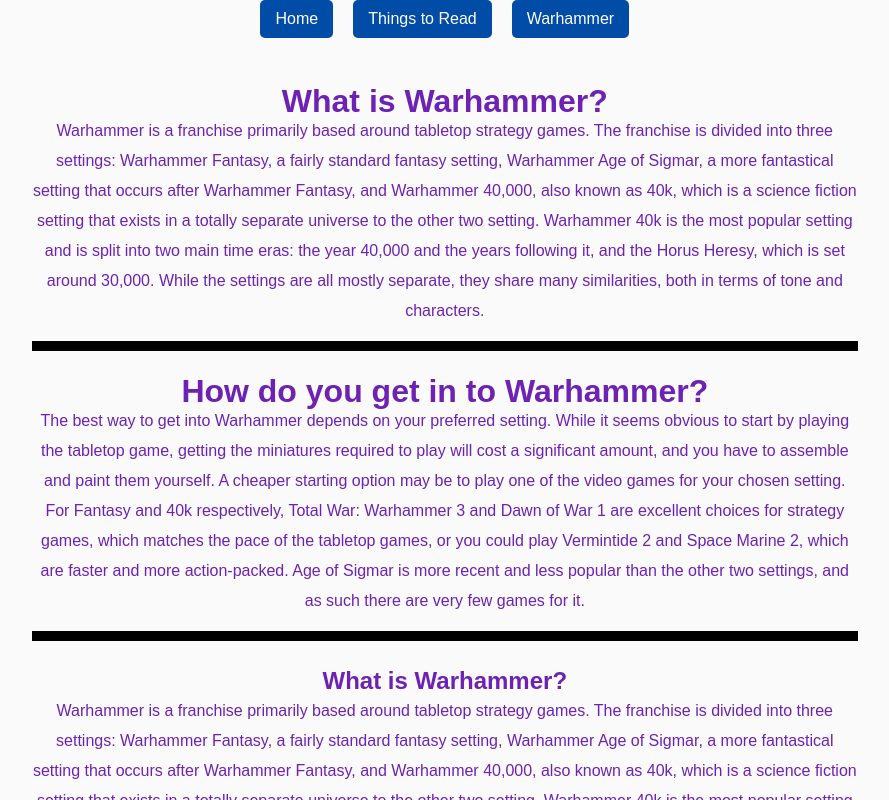
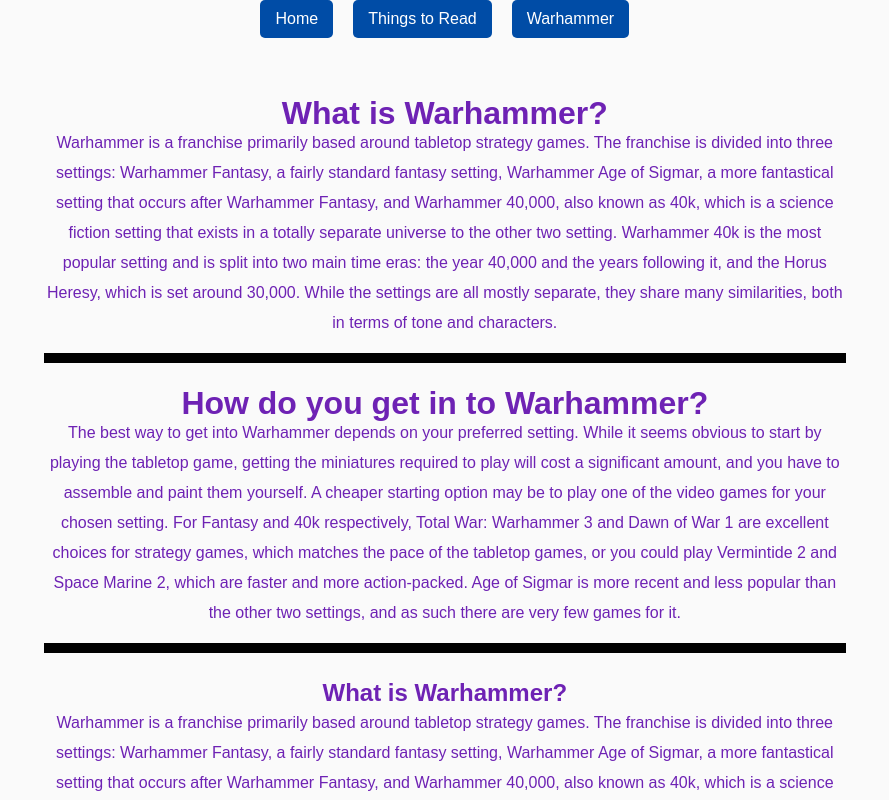
Before and after one commit to Trayouras/css-480-hello-world-new, a Next.js app: page /Warhammer in a window 1280 px wide. Shown: the top 800 px of the page, without its empty margins (16-905 px from the left). Built offline with nearby package versions, Linux system fonts and the light colour scheme.

Commit message:
Attention assignment trying to format nice

```diff
--- a/src/app/Warhammer/page.js
+++ b/src/app/Warhammer/page.js
@@ -95,7 +95,7 @@ export default function Home() {
 const styles = {
     container: {
         fontFamily: "Arial, sans-serif",
-        padding: "18px",
+        padding: "30px",
         textAlign: "center",
         maxWidth: "auto",
         margin: "30px",
```
